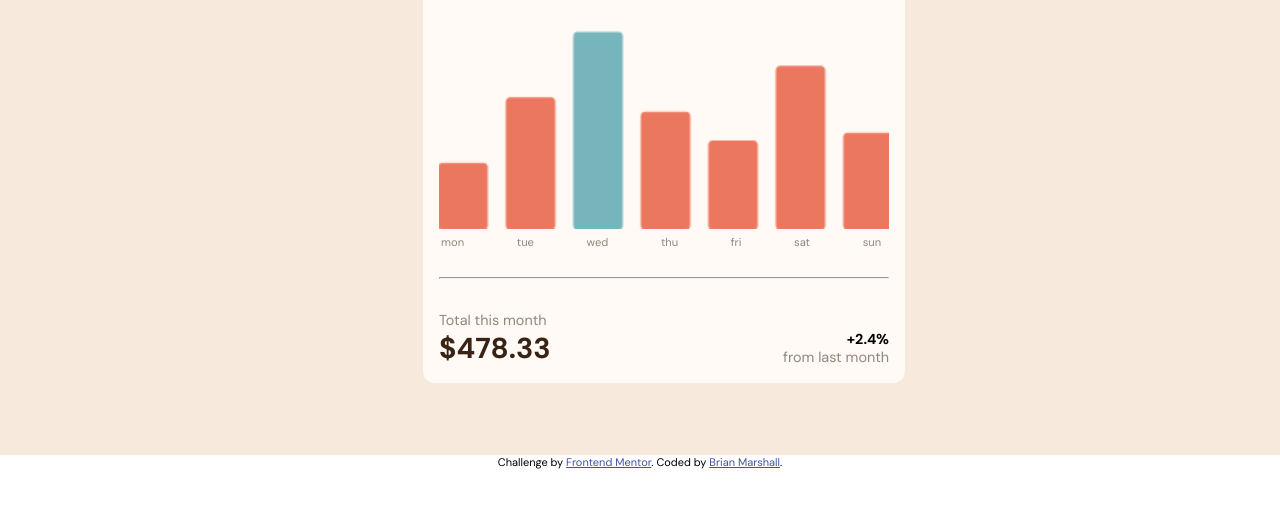
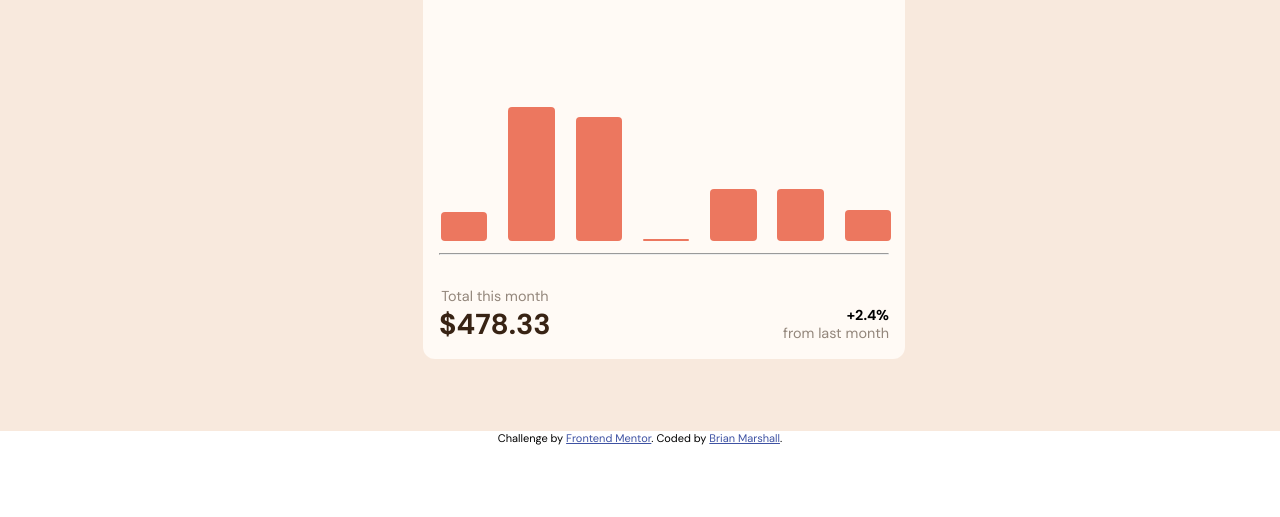
Before and after one commit to bmmar/expenses-chart-component-main, a plain HTML site: page index.html in a window 1280 px wide. Shown: the part 283-800 px from the top of the page. Drawn offline with Linux system fonts and the light colour scheme.

Commit message:
Grid chart working - detail adjustments needed

```diff
--- a/app.css
+++ b/app.css
@@ -55,6 +55,63 @@ h1 {
 
 .main-card #spending-graph {
   width: 100%;
+  height: 80%;
+  display: grid;
+  grid-template-columns: repeat(7, 10.3%);
+  grid-template-rows: repeat(100, .15rem);
+  column-gap: 4%;
+}
+
+span {
+  text-align: center;
+  grid-row: 100;
+}
+
+.data {
+  display: flex;
+  flex-direction: column-reverse;
+}
+
+#spending-graph li {
+  background-color: hsl(10, 79%, 65%);
+  color: rgba(0, 0, 0, 0%);
+  border-radius: 4px;
+}
+
+.monday {
+  grid-row: 80/ span 20;
+}
+
+.tuesday {
+  background-color: aquamarine;
+  grid-row: 45 / span 55;
+}
+.wednesday {
+  background-color: aquamarine;
+  /* grid-row: 45 / span 55; */
+  grid-column: 3;
+}
+
+#mon {
+  grid-column: 1;
+}
+#tue {
+  grid-column: 2;
+}
+#wed {
+  grid-column: 3;
+}
+#thu {
+  grid-column: 4;
+}
+#fri {
+  grid-column: 5;
+}
+#sat {
+  grid-column: 6
+}
+#sun {
+  grid-column: 7;
 }
 
 legend {
--- a/expenses.js
+++ b/expenses.js
@@ -1,5 +1,11 @@
-const canvas = document.getElementById("spending-graph");
-const ctx = canvas.getContext("2d");
+const graph = document.getElementById("spending-graph");
+const mon = document.querySelector(".monday");
+const tue = document.querySelector(".tuesday");
+const wed = document.querySelector(".wednesday");
+const thu = document.querySelector(".thursday");
+const fri = document.querySelector(".friday");
+const sat = document.querySelector(".saturday");
+const sun = document.querySelector(".sunday");
 
 const data1 = [
   {
@@ -63,69 +69,12 @@ const data2 = [
   },
 ];
 
-let data = data1;
+let data = data2;
 
-let height = -50;
+let startRow = 0;
 
-canvas.height = canvas.width * 0.5;
-
-const scaleUpFactor = 2.5;
-
-let xStartingPoint = 0;
-const yStartingPoint = 150;
-const width = 32;
-let highestAmount = 0;
-highestAmount = findHighest();
-let coords = [];
-
-for (let i = 0; i < 7; i++) {
-  ctx.fillStyle = "hsl(10, 79%, 65%)";
-  ctx.strokeStyle = "hsl(10, 79%, 65%)";
-  let height = data[i].amount * -1 * scaleUpFactor;
-  if (data[i].amount === highestAmount) {
-    ctx.fillStyle = "hsl(186, 34%, 60%)";
-    ctx.strokeStyle = "hsl(186, 34%, 60%)";
-    highestAmount = data[i].amount;
-  }
-  console.log("Highest Amount is: " + highestAmount);
-  ctx.beginPath();
-
-  ctx.roundRect(xStartingPoint, yStartingPoint, width, height, 2);
-  let coord = {'x': xStartingPoint, 'y':yStartingPoint, 'width': width, 'height': height}
-  coords.push(coord);
-
-  ctx.stroke();
-  ctx.fill();
-  xStartingPoint += 45;
-  ctx.closePath();
+for (i = 0; i < 7; i++) {
+  startRow = 100 - Math.round(data[i].amount);
+  let day = eval(data[i].day);
+  day.style.gridRow = `${startRow}/ span ${Math.round(data[i].amount)}`;
 }
-
-
-
-
-
-// canvas.addEventListener('click', function (event) {
-//   if (ctx.isPointInPath(event.offsetX, event.offsetY)) {
-//     console.log("Event!!");
-//   }
-// })
-
-// console.log(coords);
-// canvas.addEventListener("mousemove", (e) => {
-//   let target = coords.findIndex(
-//     (bar) => e.offsetX >= bar.x && e.offsetX <= bar.x + width
-//   );
-//   // console.log(target);
-//   console.log(e.offsetX + ' : ' + coords[0].x + parseInt(width));
-//   console.log(e.x - e.offsetX)
-// });
-
-function findHighest() {
-  highestAmount = 0;
-  for (let i = 0; i < 7; i++) {
-    if (data[i].amount > highestAmount) {
-      highestAmount = data[i].amount;
-    }
-  }
-  return highestAmount;
-}
--- a/index.html
+++ b/index.html
@@ -35,18 +35,26 @@
       <!-- Main section -->
       <div class="main-card">
         <h1>Spending - Last 7 days</h1>
-        <canvas id="spending-graph">Bar Chart of spending by day</canvas>
-        <legend for="spending-graph" class="days-of-week">
-          <ul>
-            <li>mon</li>
-            <li>tue</li>
-            <li>wed</li>
-            <li>thu</li>
-            <li>fri</li>
-            <li>sat</li>
-            <li>sun</li>
-          </ul>
-        </legend>
+        <ul class="graph-container" id="spending-graph">
+          <li class="monday">mon</li>
+          <li class="tuesday">tue</li>
+          <li class="wednesday">wed</li>
+          <li class="thursday">thu</li>
+          <li class="friday">fri</li>
+          <li class="saturday">sat</li>
+          <li class="sunday">sun</li>
+        </ul>
+
+        <!-- <ul>
+            <span id="mon">mon</span>
+            <span id="tue">tue</span>
+            <span id="wed">wed</span>
+            <span id="thu">thu</span>
+            <span id="fri">fri</span>
+            <span id="sat">sat</span>
+            <span id="sun">sun</span>
+          </ul> -->
+
         <hr />
         <div class="bottom-analysis">
           <span class="total-and-amount">
```
